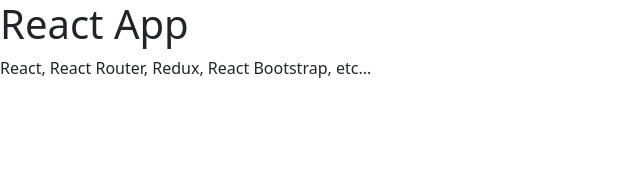
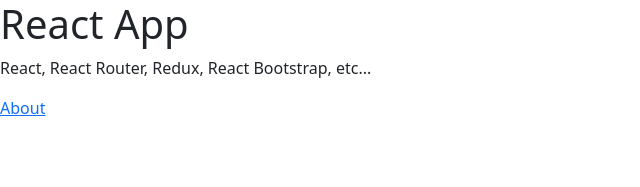
Before and after one commit to randy-tsukemen/fun-react-course-app, a React (Create React App) app: page / in a window 1280 px wide. Shown: the top 187 px of the page, without its empty margins (0-640 px from the left). Built offline with nearby package versions, Linux system fonts and the light colour scheme.

Commit message:
add App.js manage route

```diff
--- /dev/null
+++ b/src/components/App.js
@@ -0,0 +1,14 @@
+import React from "react";
+import HomePage from "./HomePage";
+import AboutPage from "./AboutPage";
+
+function App() {
+    const route = window.location.pathname;
+    if (route === "/") {
+        return <HomePage />;
+    } else if (route === "/about") {
+        return <AboutPage />;
+    }
+}
+
+export default App;
--- a/src/components/HomePage.js
+++ b/src/components/HomePage.js
@@ -5,6 +5,7 @@
         <div className="jumbotron">
             <h1>React App</h1>
             <p>React, React Router, Redux, React Bootstrap, etc...</p>
+            <a href="/about">About</a>
         </div>
     );
 }
--- a/src/index.js
+++ b/src/index.js
@@ -1,6 +1,6 @@
 import "bootstrap/dist/css/bootstrap.css";
 import React from "react";
 import ReactDOM from "react-dom";
-import HomePage from "./components/HomePage";
+import App from "./components/App";
 
-ReactDOM.render(<HomePage />, document.getElementById("root"));
+ReactDOM.render(<App />, document.getElementById("root"));
```
